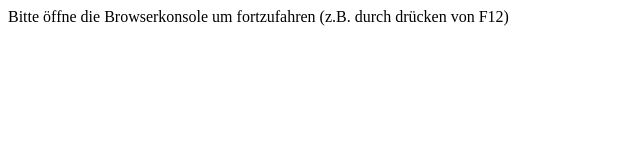
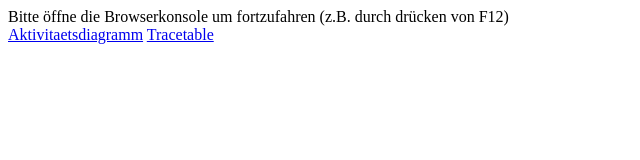
Before and after one commit to feloffel/EiA2_SoSe24, a plain HTML site: page L01_Zufallsgedicht/index.html in a window 1280 px wide. Shown: the whole page, without its empty margins (0-640 px from the left). Drawn offline with Linux system fonts and the light colour scheme.

Commit message:
update with links

```diff
--- a/L01_Zufallsgedicht/index.html
+++ b/L01_Zufallsgedicht/index.html
@@ -7,6 +7,9 @@
     <script src="script.js"></script>
 </head>
 <body>
-    Bitte öffne die Browserkonsole um fortzufahren (z.B. durch drücken von F12)
+    Bitte öffne die Browserkonsole um fortzufahren (z.B. durch drücken von F12)<br>
+    <a href="Aktivitaetsdiagramm_Zufallsgedicht.pdf">Aktivitaetsdiagramm</a>
+    <a href="Tracetable_Zufallsgedicht.pdf">Tracetable</a>
+
 </body>
 </html>
```
